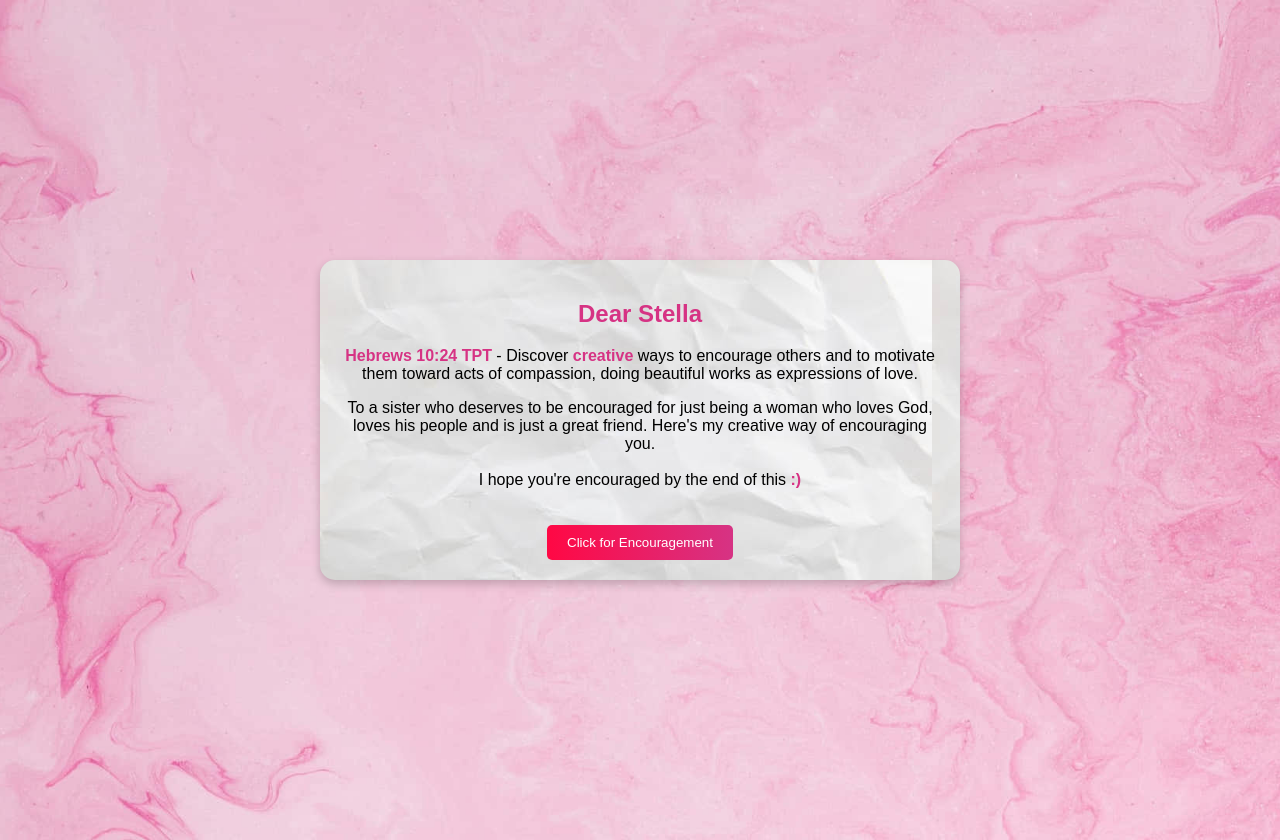
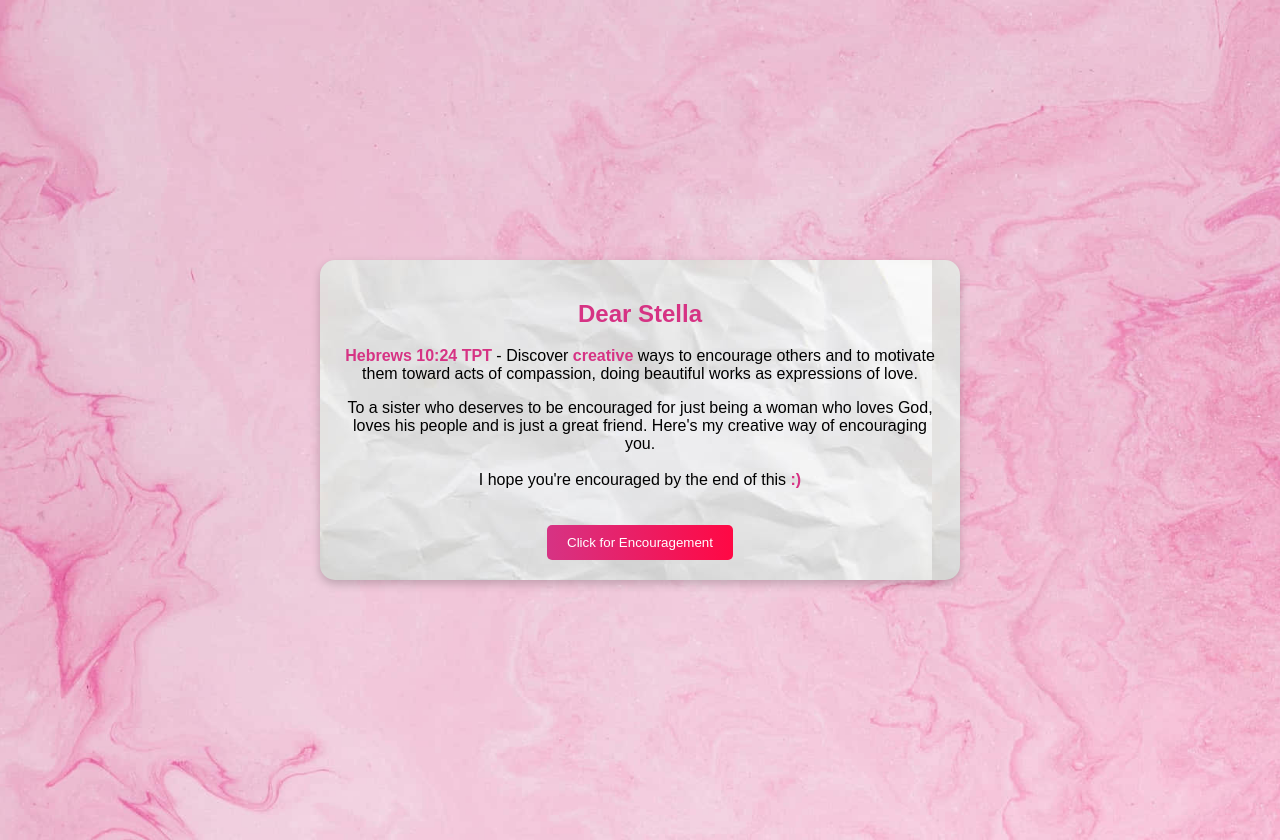
Before and after one commit to testerJDtech/toStella, a website: page index.html in a window 1280 px wide. Drawn offline with Linux system fonts and the light colour scheme.

Commit message:
modified minor changes to mainpagestyles.css

```diff
--- a/mainpagestyles.css
+++ b/mainpagestyles.css
@@ -37,7 +37,7 @@ button {
     padding: 10px 20px;
     margin-top: 20px;
     /*background-color: #d63384;*/
-    background: linear-gradient(to right, #ff0844, #d63384);
+    background: linear-gradient(to left, #ff0844, #d63384);
     color: white;
     border: none;
     border-radius: 5px;
```
